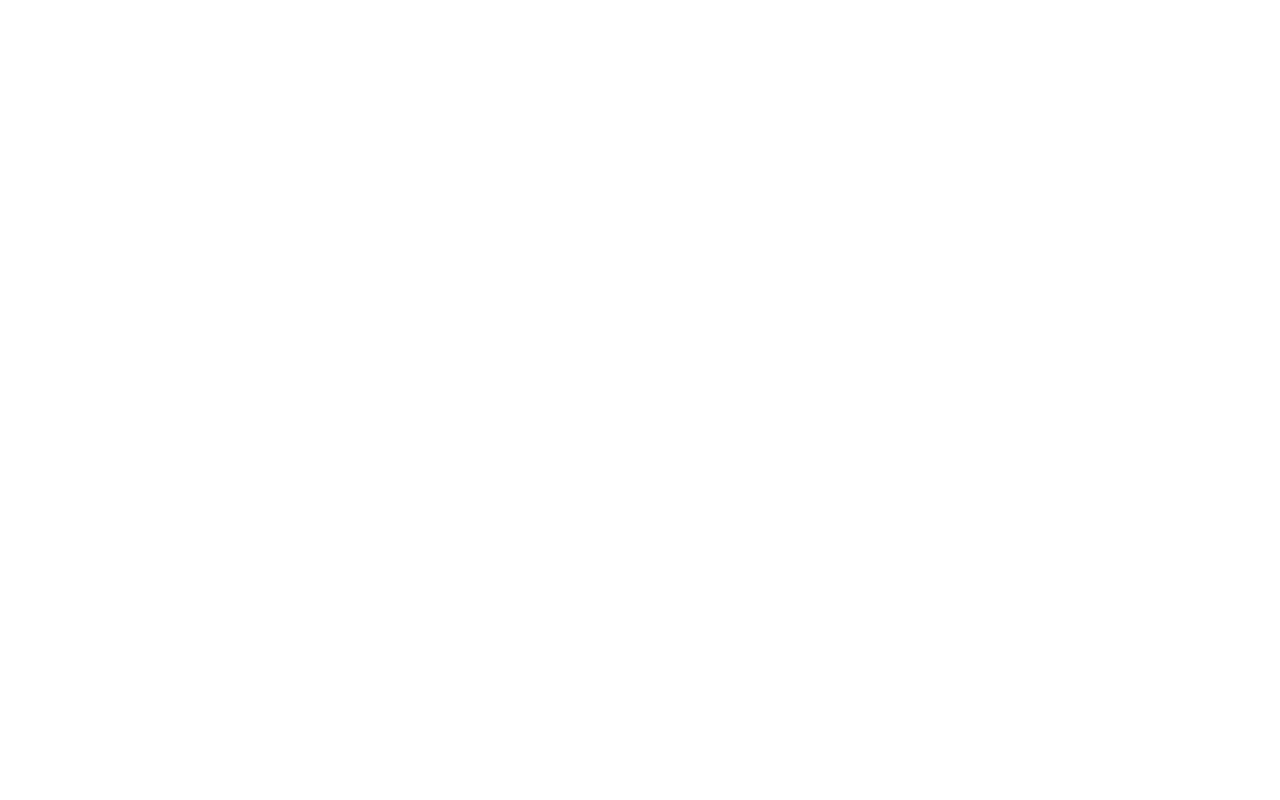
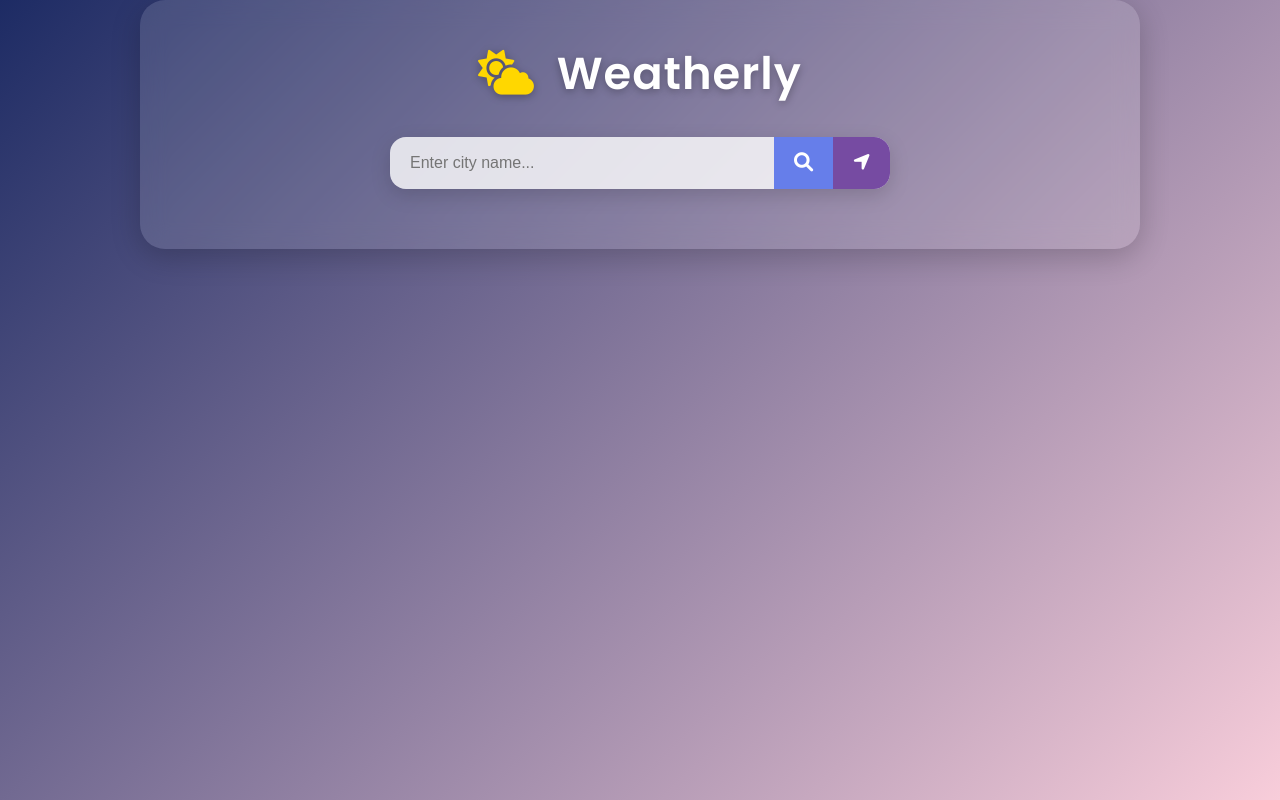
Before and after one commit to KushAgrawal1404/JavaScript-Project, a website: page index.html in a window 1280 px wide. Drawn offline with Linux system fonts and the light colour scheme.

Commit message:
first commit

```diff
--- a/index.html
+++ b/index.html
@@ -1,13 +1,32 @@
 <!DOCTYPE html>
 <html lang="en">
 <head>
-    <meta charset="UTF-8">
-    <meta name="viewport" content="width=device-width, initial-scale=1.0">
-    <!-- <link href="./src/output.css" rel="stylesheet"> -->
-     <link rel="stylesheet" href="style.css">
-    <title>Weather App</title>
+  <meta charset="UTF-8" />
+  <meta name="viewport" content="width=device-width, initial-scale=1.0" />
+  <title>Weather App</title>
+
+  <link href="https://cdnjs.cloudflare.com/ajax/libs/font-awesome/6.0.0/css/all.min.css" rel="stylesheet" />
+
+  <link rel="stylesheet" href="style.css" />
 </head>
 <body>
+  <div class="container">
+    <header>
+      <h1><i class="fas fa-cloud-sun"></i> Weatherly</h1>
+    </header>
 
+    <div class="search-container">
+      <div class="search-box">
+        <input type="text" id="locationInput" placeholder="Enter city name..." autocomplete="off" autocorrect="off" />
+        <button id="searchBtn" title="Search"><i class="fas fa-search"></i></button>
+        <button id="currentLocationBtn" title="Use current location">
+          <i class="fas fa-location-arrow"></i>
+        </button>
+      </div>
+      <div class="recent-cities-dropdown" id="recentCitiesDropdown">
+        </div>
+    </div>
+
+  <script src="script.js"></script>
 </body>
 </html>
--- a/style.css
+++ b/style.css
@@ -0,0 +1,82 @@
+@import url('https://fonts.googleapis.com/css2?family=Poppins:wght@300;400;600&display=swap');
+
+* {
+    margin: 0;
+    padding: 0;
+    box-sizing: border-box;
+    transition: all 0.3s ease;
+}
+
+body {
+    font-family: 'Poppins', sans-serif;
+    background: linear-gradient(135deg, #1d2b64, #f8cdda);
+    color: #333;
+    min-height: 100vh;
+    padding: 0 10px;
+}
+
+.container {
+    max-width: 1000px;
+    margin: 0 auto;
+    padding: 40px 20px;
+    border-radius: 25px;
+    backdrop-filter: blur(12px);
+    background-color: rgba(255, 255, 255, 0.12);
+    box-shadow: 0 8px 30px rgba(0, 0, 0, 0.2);
+}
+
+/* Header */
+header {
+    text-align: center;
+    margin-bottom: 30px;
+}
+header h1 {
+    font-size: 2.8rem;
+    font-weight: 600;
+    letter-spacing: 1px;
+    color: #fff;
+    text-shadow: 0 2px 8px rgba(0, 0, 0, 0.3);
+}
+header h1 i {
+    margin-right: 10px;
+    color: #ffd700;
+}
+
+/* Search Container */
+.search-container {
+    margin-bottom: 20px;
+}
+.search-box {
+    display: flex;
+    max-width: 500px;
+    margin: 0 auto;
+    border-radius: 16px;
+    overflow: hidden;
+    box-shadow: 0 6px 20px rgba(0, 0, 0, 0.15);
+    background: rgba(255, 255, 255, 0.8);
+}
+.search-box input {
+    flex: 1;
+    padding: 15px 20px;
+    border: none;
+    outline: none;
+    font-size: 16px;
+    background: transparent;
+}
+.search-box button {
+    padding: 15px 20px;
+    border: none;
+    background: #667eea;
+    color: white;
+    cursor: pointer;
+    font-size: 1.2rem;
+}
+.search-box button:hover {
+    background: #5a6fd8;
+}
+.search-box button:last-child {
+    background: #764ba2;
+}
+.search-box button:last-child:hover {
+    background: #6a4190;
+}
```
Also changed, not shown: README.md (added).
